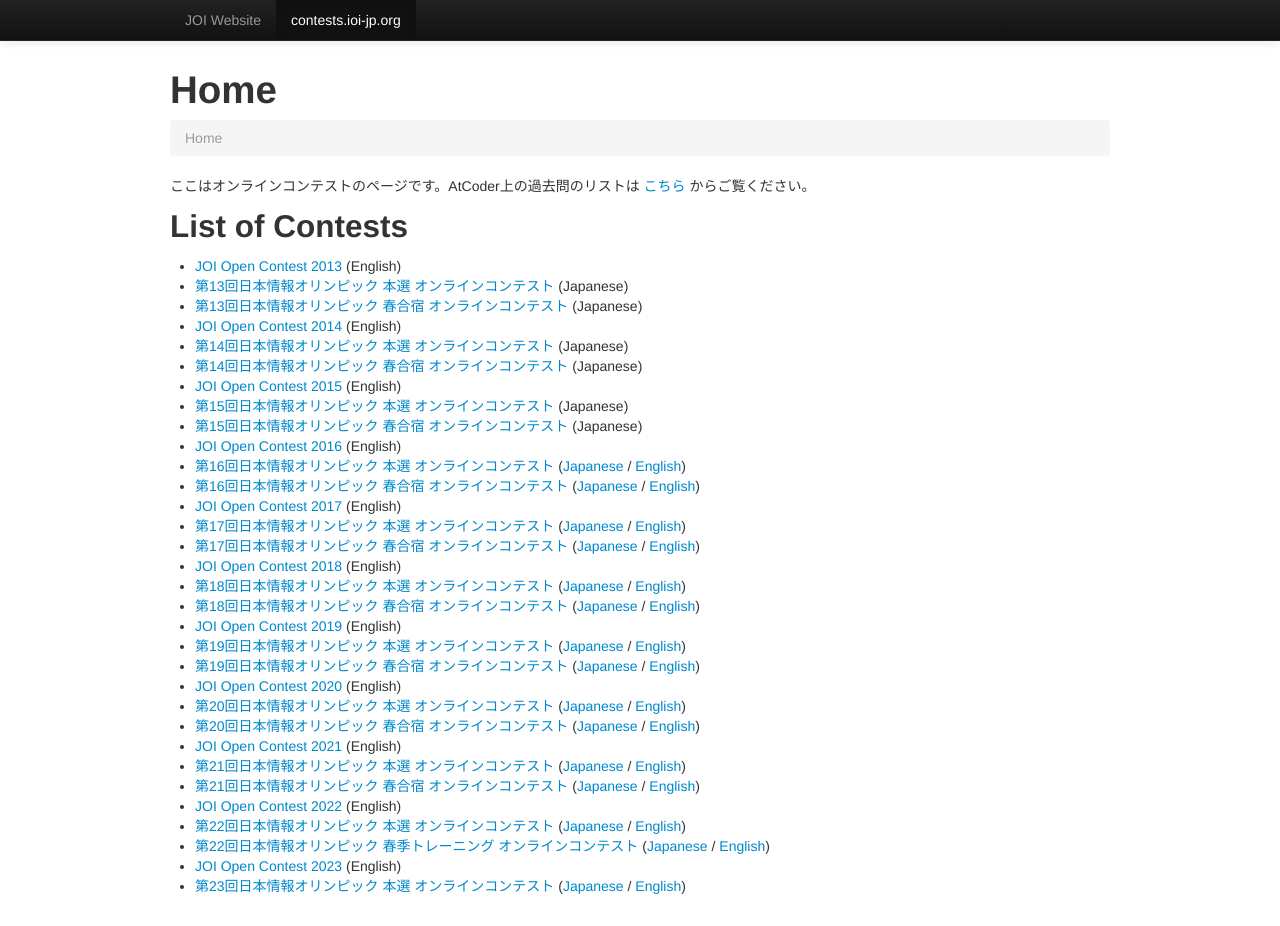
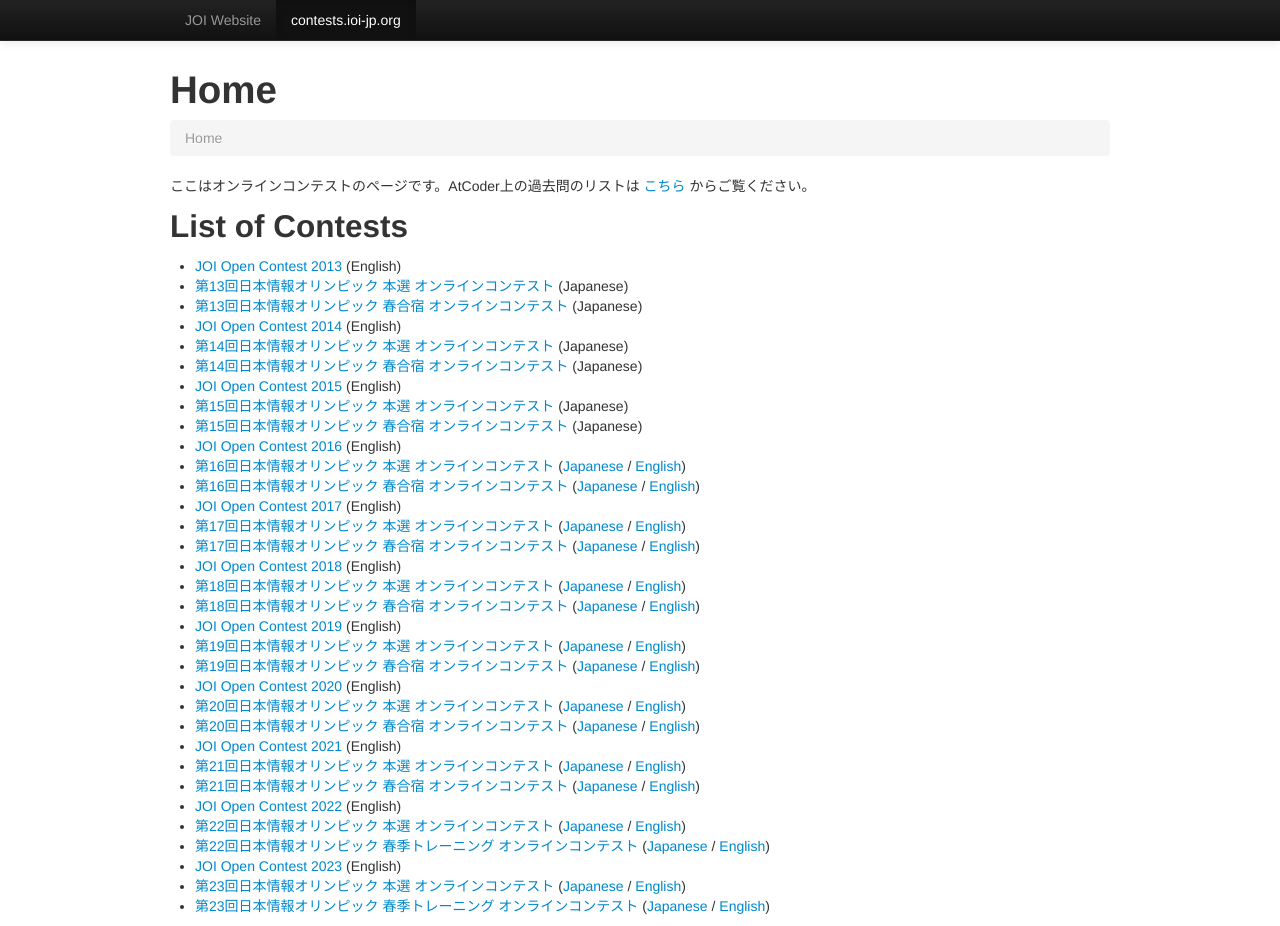
Before and after one commit to jcioi/joi-contests-site, a Jekyll site: the page built from index.md, in a window 1280 px wide and 926 px high. Built offline with Jekyll 4.4.1, drawn with Linux system fonts in a browser that asks for light colours.

Commit message:
modify index.md

```diff
--- a/index.md
+++ b/index.md
@@ -42,3 +42,4 @@ isroot: true
 - [第22回日本情報オリンピック 春季トレーニング オンラインコンテスト](joi-sp-2023/index.html) ([Japanese](joi-sp-2023/index.html) / [English](joi-sp-2023/index-en.html))
 - [JOI Open Contest 2023](open-2023/index.html) (English)
 - [第23回日本情報オリンピック 本選 オンラインコンテスト](joi-ho-2024/index.html) ([Japanese](joi-ho-2024/index.html) / [English](joi-ho-2024/index-en.html))
+- [第23回日本情報オリンピック 春季トレーニング オンラインコンテスト](joi-sp-2024/index.html) ([Japanese](joi-sp-2024/index.html) / [English](joi-sp-2024/index-en.html))
```
